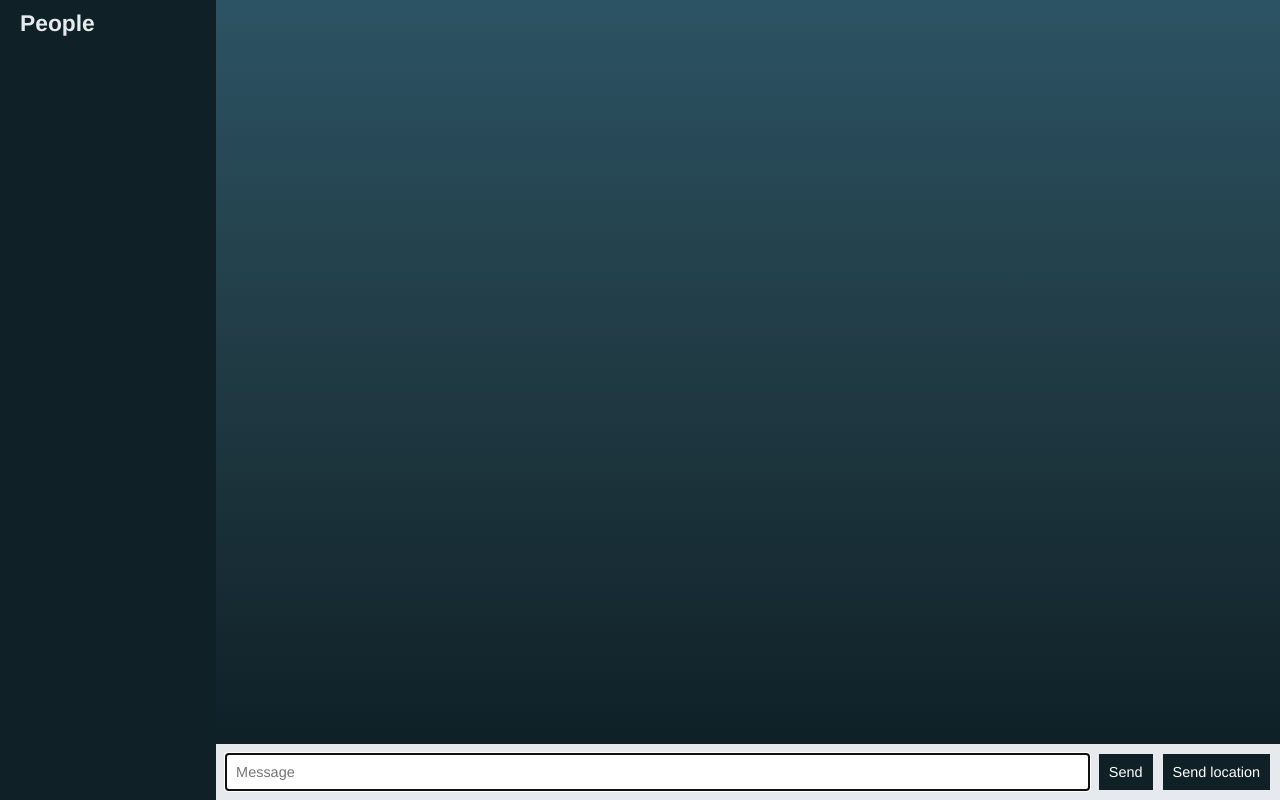
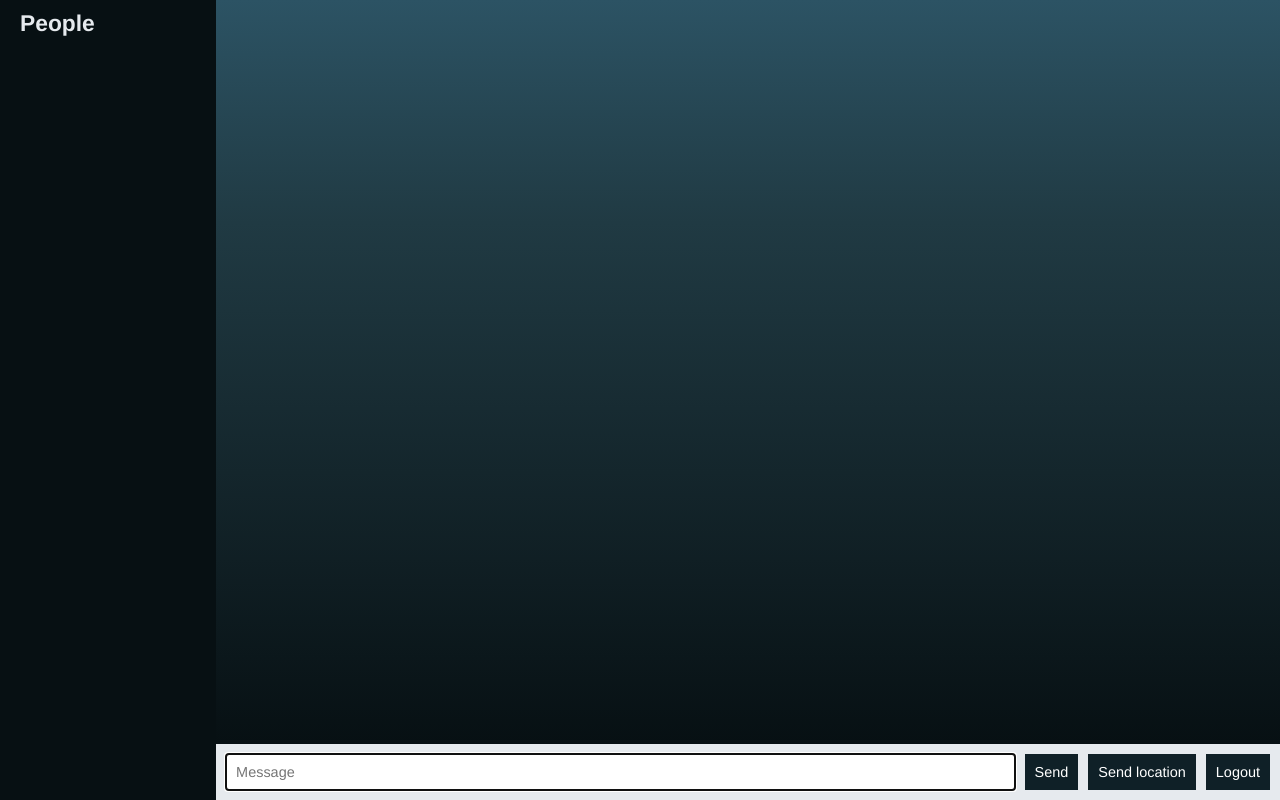
Before and after one commit to badmckinney/shadow-gab, a website: page public/chat.html in a window 1280 px wide. Drawn offline with nearby package versions, Linux system fonts and the light colour scheme; no server answers.

Commit message:
added logout route and functionality

```diff
--- a/public/chat.html
+++ b/public/chat.html
@@ -17,9 +17,7 @@
   </div>
 
   <div class="chat__main">
-    <div class="chat__room">
-      <h3 id="room__name"></h3>
-    </div>
+
     <ol id="messages" class="chat__messages"></ol>
 
     <div class="chat__footer">
@@ -28,6 +26,7 @@
         <button>Send</button>
       </form>
       <button id="send-location">Send location</button>
+      <a id="logoutLink" href="/logout"><button id="logout">Logout</button></a>
     </div>
   </div>
 
--- a/public/css/styles.css
+++ b/public/css/styles.css
@@ -41,6 +41,16 @@
 #signupButton:disabled {
   cursor: default;
   background: #698ea5;
+}
+
+#logout {
+  display: inline;
+  cursor: pointer;
+  margin-left: 10px;
+}
+
+#logoutLink {
+  text-decoration: none;
 }
 
 .centered-form {
@@ -93,7 +103,7 @@
   overflow-y: scroll;
   width: 260px;
   height: 100vh;
-  background: rgba(15, 32, 39, 1);
+  background: rgba(7, 16, 19  ,1);
 }
 
 .chat__sidebar h3 {
@@ -126,12 +136,12 @@
   flex-grow: 1;
   overflow-y: scroll;
   -webkit-overflow-scrolling: touch;
-  background: -moz-linear-gradient(0deg, rgba(15, 32, 39  ,1) 0%, rgba(32, 58, 67, 1) 50%, rgba(44, 83, 100, 1) 100%); /* ff3.6+ */
-  background: -webkit-gradient(linear, top, bottom, color-stop(0%, rgba(15, 32, 39  ,1)), color-stop(50%, rgba(32, 58, 67, 1)) color-stop(100%, rgba(44, 83, 100, 1))); /* safari4+,chrome */
-  background: -webkit-linear-gradient(0deg, rgba(15, 32, 39  ,1) 0%, rgba(32, 58, 67, 1) 50%, rgba(44, 83, 100, 1) 100%); /* safari5.1+,chrome10+ */
-  background: -o-linear-gradient(0deg, rgba(15, 32, 39  ,1) 0%, rgba(32, 58, 67, 1) 50%, rgba(44, 83, 100, 1) 100%); /* opera 11.10+ */
-  background: -ms-linear-gradient(0deg, rgba(15, 32, 39  ,1) 0%, rgba(32, 58, 67, 1) 50%, rgba(44, 83, 100, 1) 100%); /* ie10+ */
-  background: linear-gradient(0deg, rgba(15, 32, 39  ,1) 0%, rgba(32, 58, 67, 1) 50%, rgba(44, 83, 100, 1) 100%); /* w3c */
+  background: -moz-linear-gradient(0deg, rgba(7, 16, 19  ,1) 0%, rgba(32, 58, 67, 1) 70%, rgba(44, 83, 100, 1) 100%); /* ff3.6+ */
+  background: -webkit-gradient(linear, top, bottom, color-stop(0%, rgba(7, 16, 19  ,1)), color-stop(70%, rgba(32, 58, 67, 1)) color-stop(100%, rgba(44, 83, 100, 1))); /* safari4+,chrome */
+  background: -webkit-linear-gradient(0deg, rgba(7, 16, 19  ,1) 0%, rgba(32, 58, 67, 1) 70%, rgba(44, 83, 100, 1) 100%); /* safari5.1+,chrome10+ */
+  background: -o-linear-gradient(0deg, rgba(7, 16, 19  ,1) 0%, rgba(32, 58, 67, 1) 70%, rgba(44, 83, 100, 1) 100%); /* opera 11.10+ */
+  background: -ms-linear-gradient(0deg, rgba(7, 16, 19  ,1) 0%, rgba(32, 58, 67, 1) 70%, rgba(44, 83, 100, 1) 100%); /* ie10+ */
+  background: linear-gradient(0deg, rgba(7, 16, 19  ,1) 0%, rgba(32, 58, 67, 1) 70%, rgba(44, 83, 100, 1) 100%); /* w3c */
 }
 
 .chat__footer {
@@ -174,7 +184,7 @@
 .message__title {
   display: flex;
   margin-bottom: 5px;
-  color: rgba(230, 234, 238, 0.5);
+  color: rgba(7, 16, 19, 0.7);
 }
 
 .message__title h4 {
```
Also changed, not shown: server.js (+7 -0 lines).
